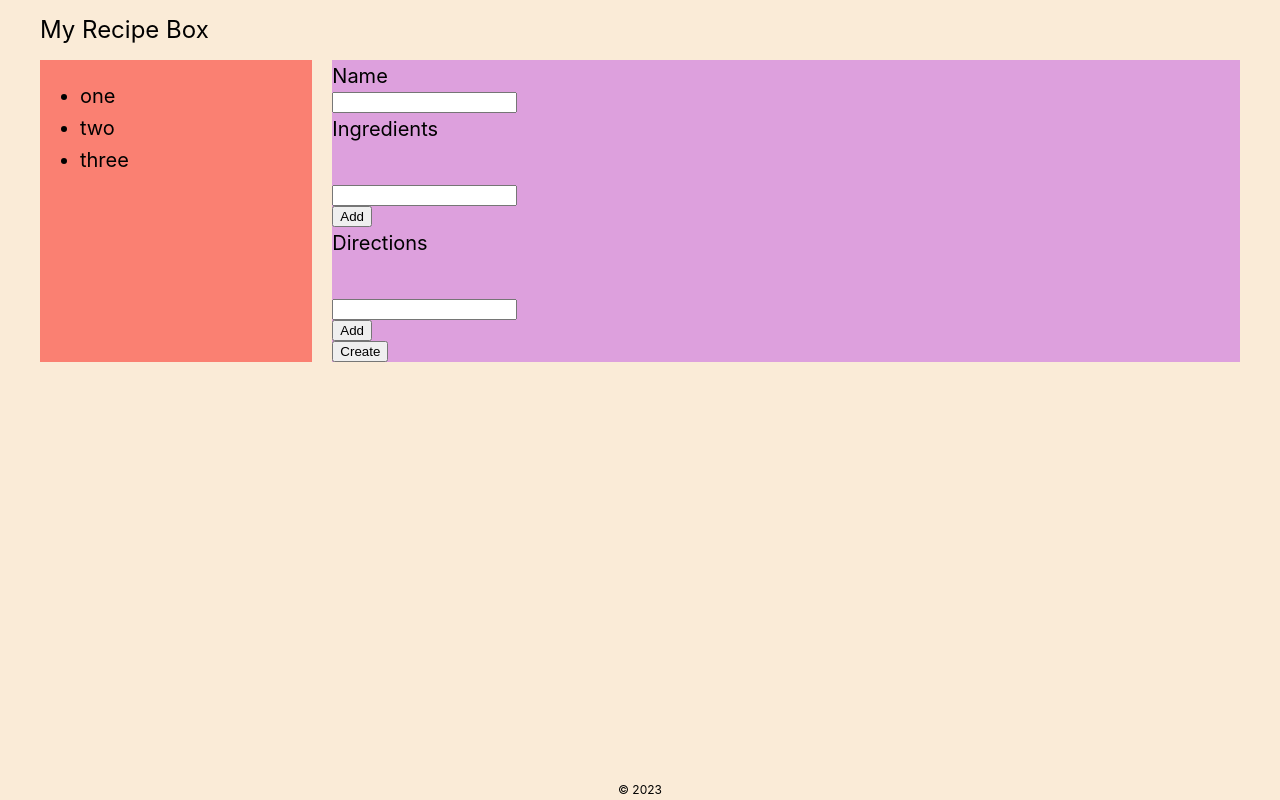
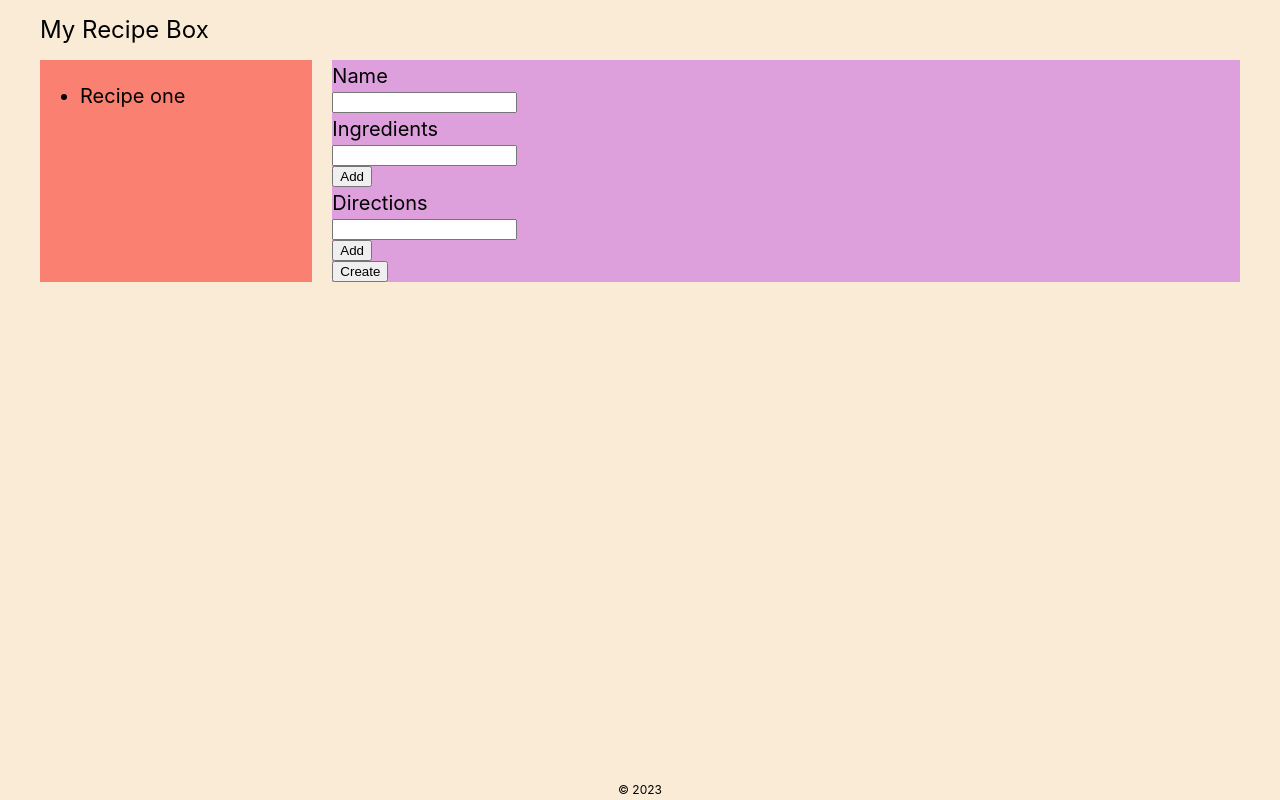
Before and after one commit to Knopkaivy/FCC-recipe-box, a React (Create React App) app: page / in a window 1280 px wide. Built offline with nearby package versions, Linux system fonts and the light colour scheme.

Commit message:
add useRecipe reducer and context

```diff
--- a/src/App.js
+++ b/src/App.js
@@ -1,3 +1,4 @@
+import { RecipesProvider } from './contexts/RecipesContext';
 import Footer from './components/Footer';
 import Header from './components/Header';
 import RecipeForm from './components/RecipeForm';
@@ -9,10 +10,12 @@ function App() {
     <div className="App">
       <Header />
       <div className="App__main">
-        <RecipeList />
-        <section className="App__recipeContainer">
-          <RecipeForm />
-        </section>
+        <RecipesProvider>
+          <RecipeList />
+          <section className="App__recipeContainer">
+            <RecipeForm />
+          </section>
+        </RecipesProvider>
       </div>
       <Footer />
     </div>
--- a/src/components/RecipeForm.jsx
+++ b/src/components/RecipeForm.jsx
@@ -1,9 +1,12 @@
 import React, { useRef, useState } from 'react';
+import { v4 as uuidv4 } from 'uuid';
+import { useRecipe } from '../contexts/RecipesContext';
 import '../styles/RecipeForm.css';
 
 const RecipeForm = () => {
   const ingredientRef = useRef(null);
   const directionRef = useRef(null);
+  const { recipes, addRecipe, updateRecipe } = useRecipe();
 
   const [name, setName] = useState('');
   const [currentIngredient, setCurrentIngredient] = useState('');
@@ -30,9 +33,10 @@ const RecipeForm = () => {
   };
   const handleKeyDown = (event) => {
     if (event.key === 'Enter') {
-      if (event.target.id === 'ingredients') {
+      event.preventDefault();
+      if (event.target.id === 'ingredients' && currentIngredient !== '') {
         handleAddIngredient();
-      } else if (event.target.id === 'directions') {
+      } else if (event.target.id === 'directions' && currentDirection !== '') {
         handleAddDirection();
       } else {
         return;
@@ -51,7 +55,15 @@ const RecipeForm = () => {
 
   const handleFormSubmit = (event) => {
     event.preventDefault();
-    // TODO create new recipe card
+    const newRecipe = {
+      name,
+      id: uuidv4(),
+      ingredients: ingredientsArr,
+      directions: directionsArr,
+    };
+    // TODO add card to list
+    addRecipe(newRecipe);
+    alert(`${name} recipe card has been added to the list`);
     resetFormData();
   };
 
@@ -65,7 +77,9 @@ const RecipeForm = () => {
         onChange={(e) => setName(e.target.value)}
       />
       <label htmlFor="ingredients">Ingredients</label>
-      <ul className="RecipeForm__ingredientsList">{ingredientsList}</ul>
+      {ingredientsArr.length > 0 && (
+        <ul className="RecipeForm__ingredientsList">{ingredientsList}</ul>
+      )}
       <input
         type="text"
         id="ingredients"
@@ -78,7 +92,9 @@ const RecipeForm = () => {
         Add
       </button>
       <label htmlFor="directions">Directions</label>
-      <ol className="RecipeForm__directionsList">{directionsList}</ol>
+      {directionsArr.length > 0 && (
+        <ol className="RecipeForm__directionsList">{directionsList}</ol>
+      )}
       <input
         type="text"
         id="directions"
--- a/src/components/RecipeList.jsx
+++ b/src/components/RecipeList.jsx
@@ -1,18 +1,19 @@
 import React from 'react';
+import { useRecipe } from '../contexts/RecipesContext';
 import '../styles/RecipeList.css';
 
 const RecipeList = () => {
-  const items = ['one', 'two', 'three'];
-  const recipes = items.map((item, i) => {
+  const { recipes } = useRecipe();
+  const recipesList = recipes.map((item, i) => {
     return (
-      <li key={i} className="RecipeList__item">
-        {item}
+      <li key={item.id} className="RecipeList__item">
+        {item.name}
       </li>
     );
   });
   return (
     <aside className="RecipeList">
-      <ul>{recipes}</ul>
+      <ul>{recipesList}</ul>
     </aside>
   );
 };
--- /dev/null
+++ b/src/contexts/RecipesContext.js
@@ -0,0 +1,47 @@
+import { createContext, useContext, useReducer } from 'react';
+import recipesReducer, { initialState } from '../reducers/recipesReducer';
+
+const RecipesContext = createContext();
+
+export const RecipesProvider = ({ children }) => {
+  const [state, dispatch] = useReducer(recipesReducer, initialState);
+  const addRecipe = (newRecipe) => {
+    dispatch({
+      type: 'ADD',
+      payload: {
+        newRecipe,
+      },
+    });
+  };
+  const removeRecipe = (recipe) => {
+    dispatch({
+      type: 'REMOVE',
+      payload: {
+        recipe,
+      },
+    });
+  };
+  const updateRecipe = (recipe) => {
+    dispatch({
+      type: 'UPDATE',
+      payload: {
+        recipe,
+      },
+    });
+  };
+
+  const value = {
+    recipes: state.recipes,
+    addRecipe,
+    removeRecipe,
+    updateRecipe,
+  };
+
+  return (
+    <RecipesContext.Provider value={value}>{children}</RecipesContext.Provider>
+  );
+};
+
+export const useRecipe = () => {
+  return useContext(RecipesContext);
+};
--- /dev/null
+++ b/src/reducers/recipesReducer.js
@@ -0,0 +1,41 @@
+export const initialState = {
+  recipes: [
+    {
+      name: 'Recipe one',
+      id: 1,
+      ingredients: ['ingredient one', 'ingredient 2', 'ingredinet 3'],
+      directions: ['Step 1', 'Step 2', 'Step 3'],
+    },
+  ],
+};
+
+const recipesReducer = (state, action) => {
+  const { type, payload } = action;
+  switch (type) {
+    case 'ADD':
+      console.log('adding recipe to list');
+      return {
+        ...state,
+        recipes: [...state.recipes, payload.newRecipe],
+      };
+    case 'REMOVE':
+      console.log('removing from list');
+      return {
+        ...state,
+        recipes: state.recipes.filter((item) => item.id !== payload.recipe.id),
+      };
+    case 'UPDATE':
+      console.log('updating recipe in the list');
+      return {
+        ...state,
+        recipes: state.recipes.map((item) => {
+          if (item.id === payload.recipe.id) return payload.recipe;
+          return item;
+        }),
+      };
+    default:
+      throw new Error(`No case for type ${type} found in recipesReducer.`);
+  }
+};
+
+export default recipesReducer;
```
